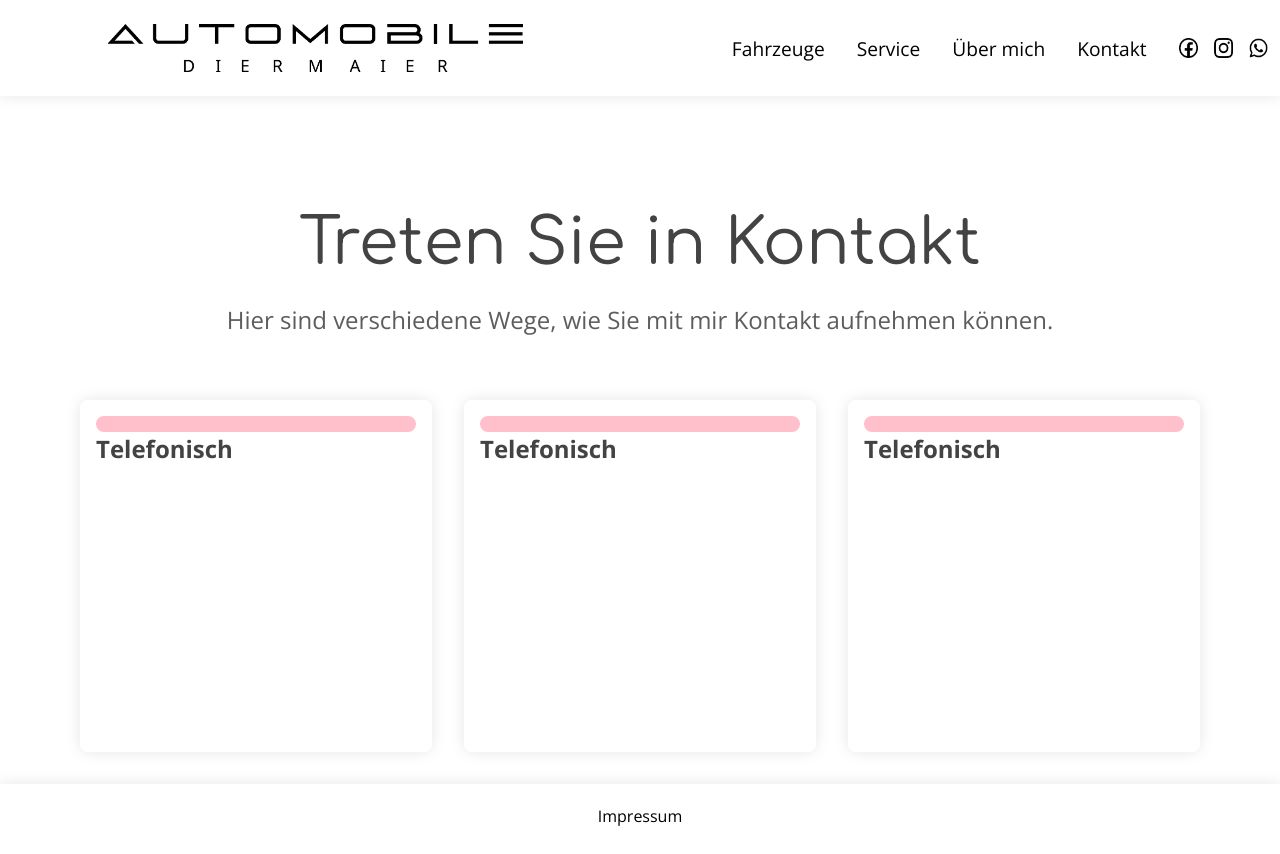
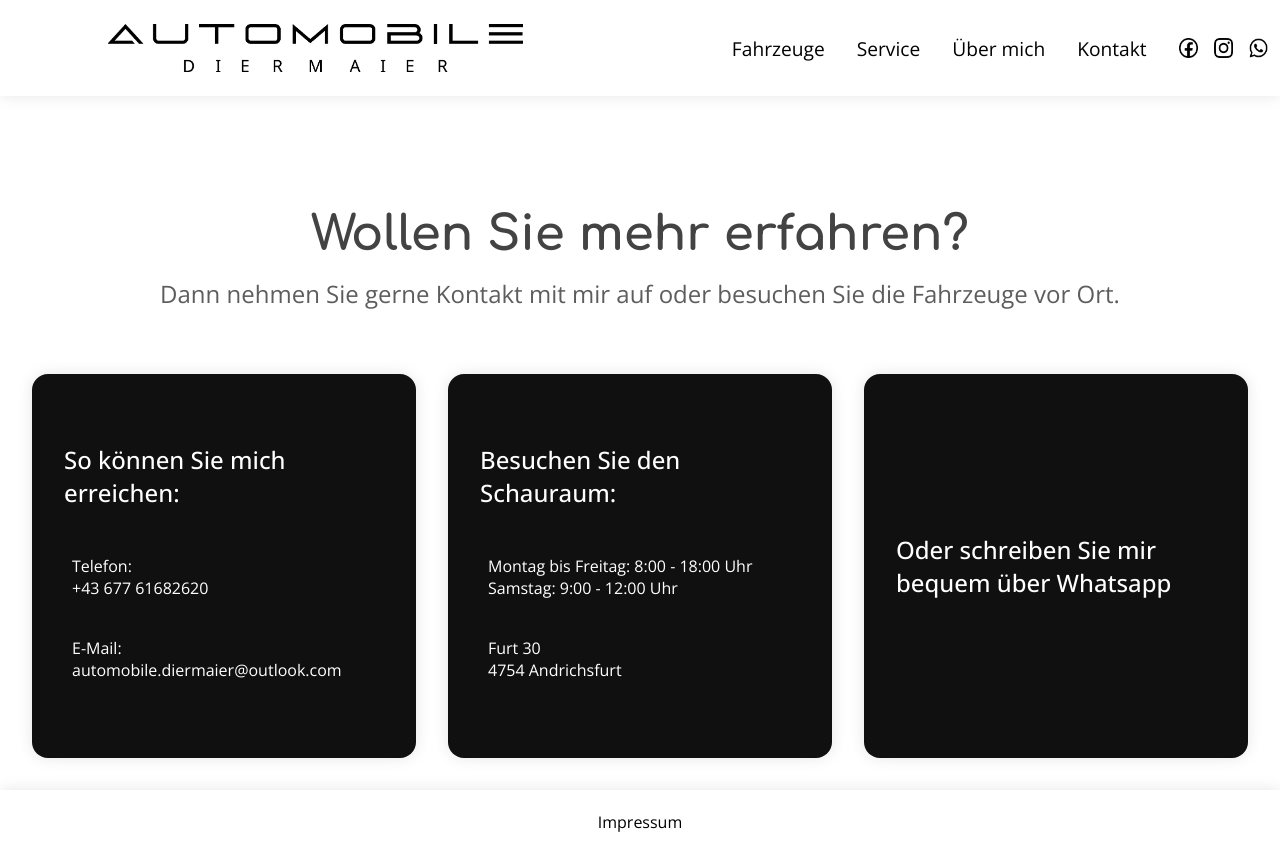
Before and after one commit to s2010458005/automobile-diermaier, an Angular app: page /kontakt in a window 1280 px wide. Built offline with nearby package versions, Linux system fonts and the light colour scheme.

Commit message:
adapt design for contact view

```diff
--- a/src/app/components/contact/contact.component.html
+++ b/src/app/components/contact/contact.component.html
@@ -25,20 +25,56 @@
 </div> -->
 
 <div class="main-container contact">
-  <div class="contact__heading">Treten Sie in Kontakt</div>
+  <div class="contact__heading">Wollen Sie mehr erfahren?</div>
   <div class="contact__subheading">
-    Hier sind verschiedene Wege, wie Sie mit mir Kontakt aufnehmen können.
+    Dann nehmen Sie gerne Kontakt mit mir auf oder besuchen Sie die Fahrzeuge
+    vor Ort.
   </div>
-
   <div class="contact-boxes">
     <div class="contact-boxes__box">
-      <b class="contact-boxes__heading">Telefonisch</b>
+      <b class="contact-boxes__heading">So können Sie mich erreichen:</b>
+      <div class="contact-box">
+        <div class="content-box-container">
+          <div class="contact-box__text">Telefon:</div>
+          <div class="contact-box__text">+43 677 61682620</div>
+        </div>
+        <br />
+        <a
+          target="_blank"
+          class="contact-box__link content-box-container"
+          href="mailto:automobile.diermaier@outlook.com"
+        >
+          <div class="contact-box__text">E-Mail:</div>
+          <div class="contact-box__text">automobile.diermaier@outlook.com</div>
+        </a>
+      </div>
     </div>
+
     <div class="contact-boxes__box">
-      <b class="contact-boxes__heading">Telefonisch</b>
+      <b class="contact-boxes__heading">Besuchen Sie den Schauraum:</b>
+      <div class="contact-box">
+        <div class="content-box-container">
+          <div class="contact-box__text">
+            Montag bis Freitag: 8:00 - 18:00 Uhr
+          </div>
+          <div class="contact-box__text">Samstag: 9:00 - 12:00 Uhr</div>
+        </div>
+        <br />
+        <a
+          target="_blank"
+          class="contact-box__link content-box-container"
+          href="https://www.google.com/maps/place/Automobile+Diermaier/@48.2536278,13.517074,15z/data=!4m6!3m5!1s0x43dd8ede688526e3:0xa8c86ad51f0a92ca!8m2!3d48.2536278!4d13.517074!16s%2Fg%2F11stpws6b2?entry=ttu"
+        >
+          <div class="contact-box__text">Furt 30</div>
+          <div class="contact-box__text">4754 Andrichsfurt</div>
+        </a>
+      </div>
     </div>
+
     <div class="contact-boxes__box">
-      <b class="contact-boxes__heading">Telefonisch</b>
+      <b class="contact-boxes__heading"
+        >Oder schreiben Sie mir bequem über Whatsapp</b
+      >
     </div>
   </div>
 </div>
--- a/src/app/components/contact/contact.component.scss
+++ b/src/app/components/contact/contact.component.scss
@@ -117,14 +117,15 @@
 
   &__heading {
     font-family: $heading-font;
-    font-size: clamp(1rem, 7vw, 4rem);
+    font-size: clamp(1rem, 4vw, 3rem);
+    font-weight: 600;
     width: max-content;
     color: grayscale($color: #434343);
-    padding: 2rem 2rem 1rem;
+    padding: 2rem 2rem 0.5rem;
   }
 
   &__subheading {
-    font-size: clamp(1rem, 4vw, 1.5rem);
+    font-size: clamp(1rem, 2vw, 1.5rem);
     color: grayscale($color: #5d5d5d);
     padding: 0.5rem 1rem 4rem;
     text-align: center;
@@ -140,47 +141,72 @@
   gap: 2rem;
   justify-content: center;
 
-  @media screen and (max-width: 1100px) {
+  @media screen and (max-width: 1200px) {
     flex-direction: column;
     align-items: center;
   }
 
   &__box {
+    display: flex;
+    flex-direction: column;
+    justify-content: space-evenly;
     box-shadow: 0 0 15px 0 rgba(0, 0, 0, 0.1);
-    height: 15rem;
-    border-radius: 0.5rem;
-    padding: 1rem;
+    height: 13rem;
+    border-radius: 1rem;
+    padding: 0 1rem;
+    background-color: rgb(16, 16, 16);
 
     @media screen and (max-width: 600px) {
-      width: 100vw;
-    }
-
-    @media screen and (min-width: 600px) and (max-width: 1100px) {
-      width: 70vw;
-    }
-
-    @media screen and (width > 1100px) {
-      width: 25vw;
-      height: 20rem;
-    }
-
-    &::before {
-      content: ' ';
-      display: flex;
-      border-radius: 0.5rem;
-      background-color: pink;
-      height: 1rem;
       width: 100%;
     }
 
-    &:hover {
-      scale: 1.1;
+    @media screen and (min-width: 600px) and (max-width: 1200px) {
+      width: 70vw;
+      padding: 2rem;
     }
+
+    @media screen and (width > 1200px) {
+      width: 25vw;
+      height: 20rem;
+      padding: 2rem;
+    }
+
+    // &:hover {
+    //   scale: 1.1;
+    // }
   }
 
   &__heading {
-    font-size: clamp(1rem, 5vw, 1.5rem);
-    color: grayscale($color: #434343);
-    margin-top: 1rem;
+    display: flex;
+    font-size: clamp(1rem, 4vw, 1.5rem);
+    color: white;
+    font-weight: 500;
   }
 }
+
+.contact-box {
+  display: flex;
+  flex-direction: column;
+
+  &__text {
+    color: white;
+  }
+
+  &__link {
+    text-decoration: none;
+
+    &:hover {
+      border-radius: 1rem;
+      background-color: rgb(60, 60, 60);
+
+      .contact-boxes__box {
+        transform: scale(1.1);
+        background-color: pink;
+      }
+    }
+  }
+}
+
+.content-box-container {
+  padding: 0.5rem 0.5rem;
+}
--- a/src/app/components/mobile-menu/mobile-menu.component.scss
+++ b/src/app/components/mobile-menu/mobile-menu.component.scss
@@ -69,6 +69,7 @@
   flex-direction: column;
   align-items: center;
   justify-content: center;
+  padding-bottom: 3rem;
 
   &__entry {
     padding: 1.5rem;
--- a/src/styles.scss
+++ b/src/styles.scss
@@ -13,6 +13,10 @@ body {
   font-family: $font;
   margin: 0;
   height: 100%;
+
+  @media screen and (max-width: 600px) {
+    font-size: 0.75rem;
+  }
 }
 
 .prevent-scroll {
```
